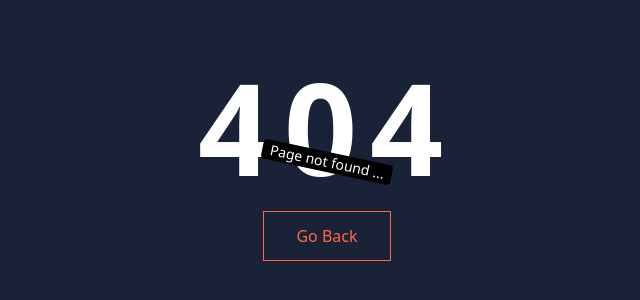
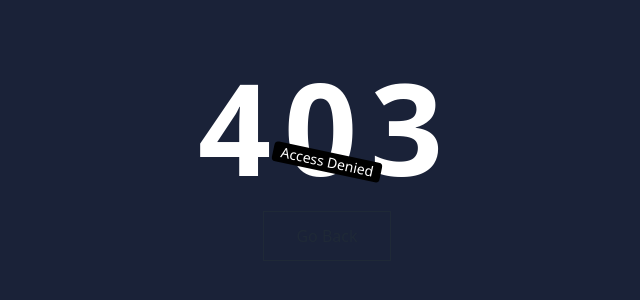
Before and after one commit to manish25Coder/LMS_frontend, a React (Vite) app: page /denied in a window 1280 px wide. Before the commit this address had no page. Shown: the part 238-538 px from the top of the page, without its empty margins (313-953 px from the left). Built offline with nearby package versions, Linux system fonts and the light colour scheme.

Commit message:
Added denied page

```diff
--- a/src/App.jsx
+++ b/src/App.jsx
@@ -8,6 +8,7 @@
 import Login from './Pages/Login'
 import CourseList from './Pages/Course/CourseList'
 import Contact from './Pages/Contact'
+import Denied from './Pages/Denied'
 
 
 function App() {
@@ -20,6 +21,7 @@
         <Route path='/about' element={<AboutUs />}></Route>
         <Route path='/courses' element={<CourseList />}></Route>
         <Route path='/contact' element={<Contact />}></Route>
+        <Route path='/denied' element={<Denied />}></Route>
 
         <Route path='/signup' element={<Signup/>}></Route>
         <Route path='/login' element={<Login/>}></Route>
--- /dev/null
+++ b/src/Pages/Denied.jsx
@@ -0,0 +1,25 @@
+import { useNavigate } from "react-router-dom"
+
+function Denied (){
+    const navigate=useNavigate();
+
+    return(
+        <main className="h-screen w-full flex flex-col justify-center items-center bg-[#1A2238]">
+            <h1 className="text-9xl font-extrabold text-white tracking-widest ">
+                403
+            </h1>
+            <div className="bg-black text-white px-2 text-sm rounded rotate-12 absolute">
+                Access Denied
+            </div>
+            <button onClick={()=> navigate(-1)} className="mt-5">
+
+                <span className="realtive block px-8 py-3 bg-[#1A2238] border border-current">
+                    Go Back
+                </span>
+
+            </button>
+        </main>
+    )
+}
+
+export default Denied;
```
